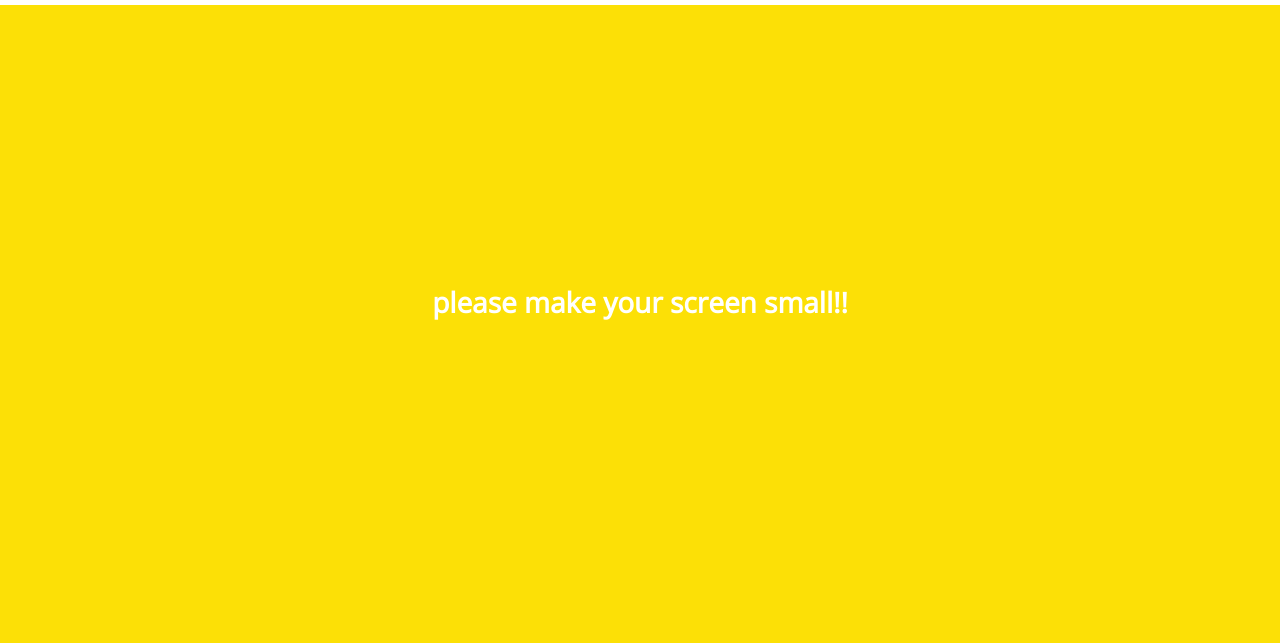
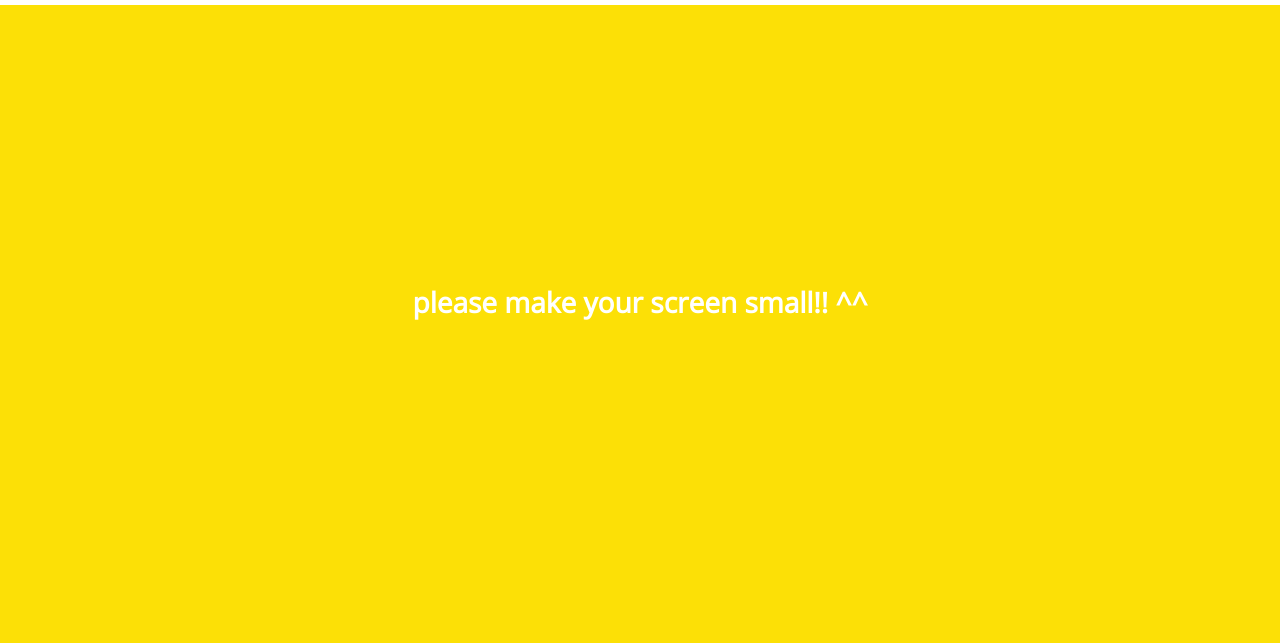
Before and after one commit to hyo814/kakao-solution, a plain HTML site: page chat.html in a window 1280 px wide. Shown: the part 98-741 px from the top of the page. Drawn offline with nearby package versions, Linux system fonts and the light colour scheme.

Commit message:
수정본
^^ 수정본

```diff
--- a/chat.html
+++ b/chat.html
@@ -105,7 +105,7 @@
             </span>
         </div>
          <div class="bigScreen">
-             <span class="bigScreen__text">please make your screen small!! </span>
+             <span class="bigScreen__text">please make your screen small!! ^^ </span>
          </div>
 </body>
 </html>
```
Also changed, not shown: find.html (+1 -1 lines), friends.html (+1 -1 lines), index.html (+1 -1 lines), more.html (+1 -1 lines), settings.html (+1 -1 lines).
